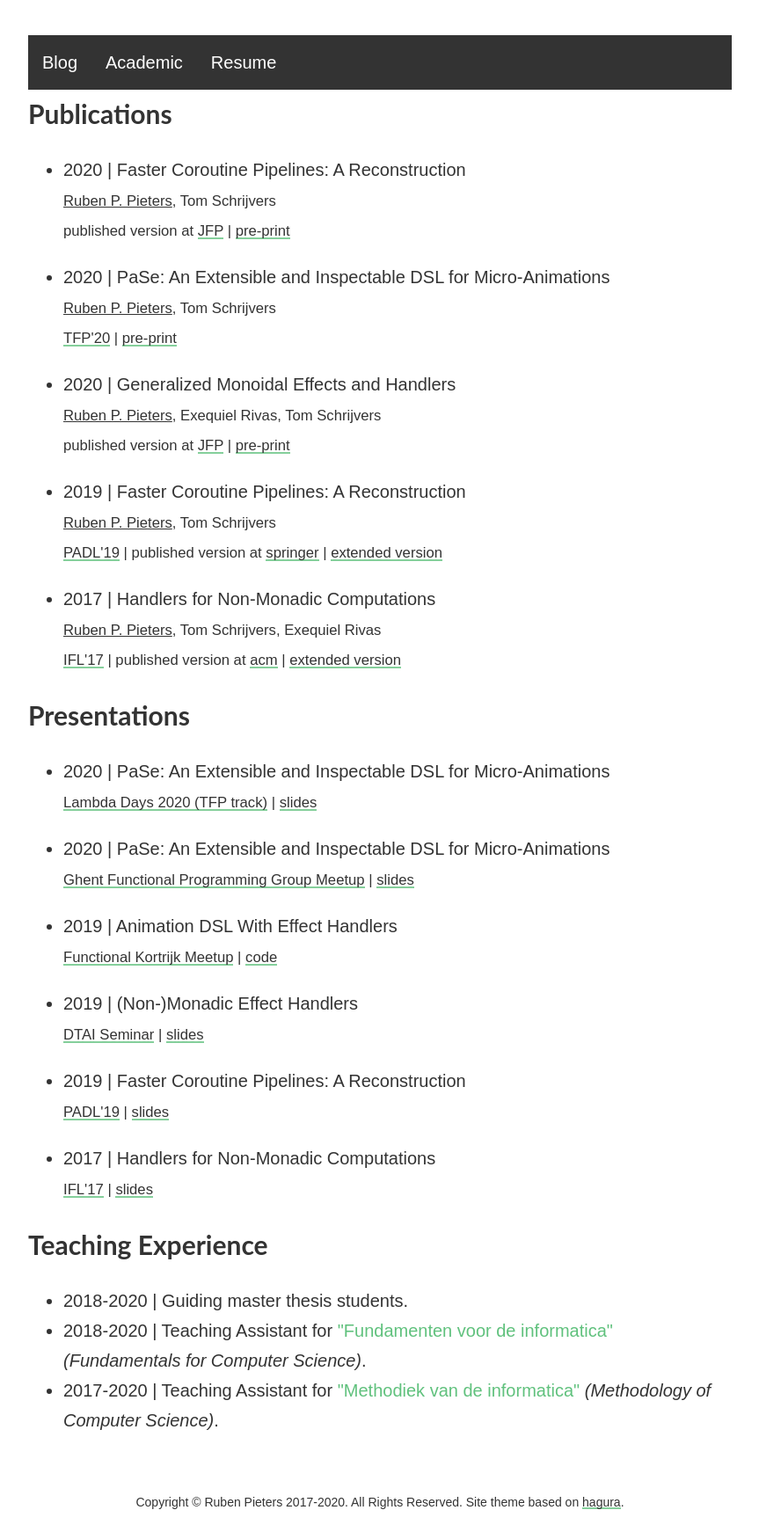
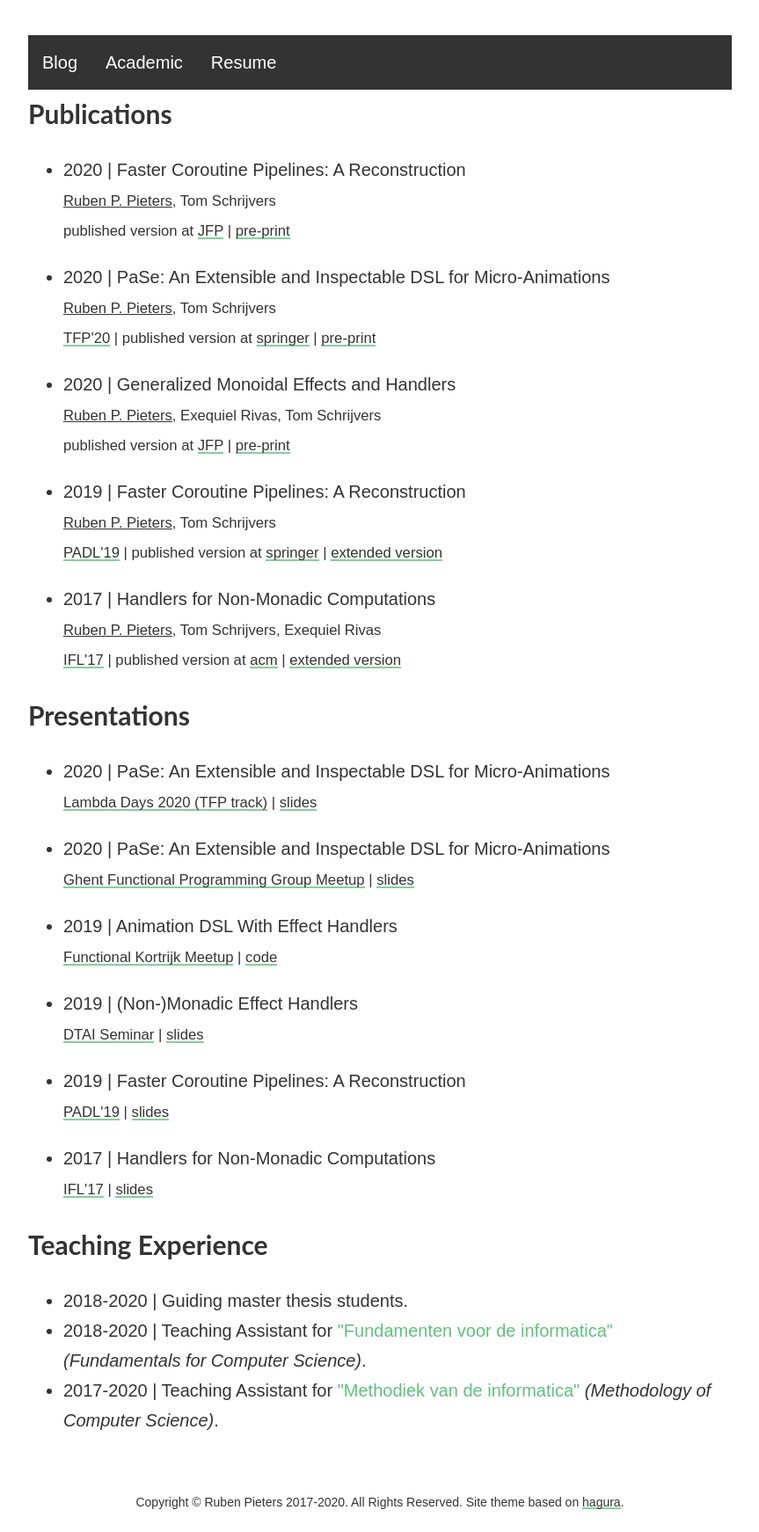
Before and after one commit to rubenpieters/rubenpieters.github.io, a Jekyll site: the page built from academic.html, in a window 1280 px wide. Shown: the whole page at 88% size, without its empty margins (208-1071 px from the left). Built offline with Jekyll 4.4.1, drawn with Linux system fonts in a browser that asks for light colours.

Commit message:
add published version pase paper

```diff
--- a/academic.html
+++ b/academic.html
@@ -11,7 +11,7 @@ layout: default
   <li>
     <p>2020 | PaSe: An Extensible and Inspectable DSL for Micro-Animations</p>
     <p style="margin-top: -20px"><small><u>Ruben P. Pieters</u>, Tom Schrijvers</small></p>
-	  <p style="margin-top: -20px"><small><a href="http://www.cse.chalmers.se/~rjmh/tfp/index.htm">TFP'20</a> | <a href="{{ '/assets/papers/TFP20.pdf' | relative_url }}">pre-print</a></small></p>
+	  <p style="margin-top: -20px"><small><a href="http://www.cse.chalmers.se/~rjmh/tfp/index.htm">TFP'20</a> | published version at <a href="https://link.springer.com/chapter/10.1007/978-3-030-57761-2_1">springer</a> | <a href="{{ '/assets/papers/TFP20.pdf' | relative_url }}">pre-print</a></small></p>
   </li>
   <li>
     <p>2020 | Generalized Monoidal Effects and Handlers</p>
```
